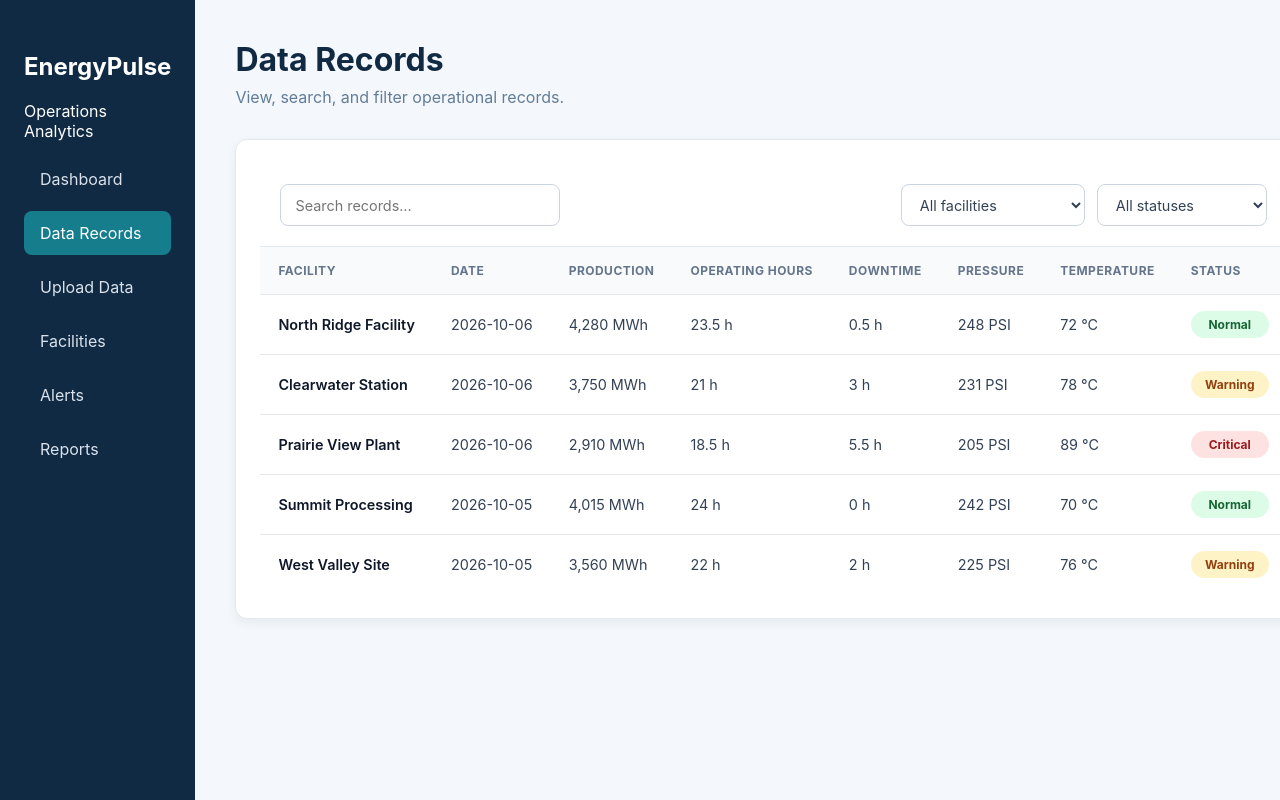
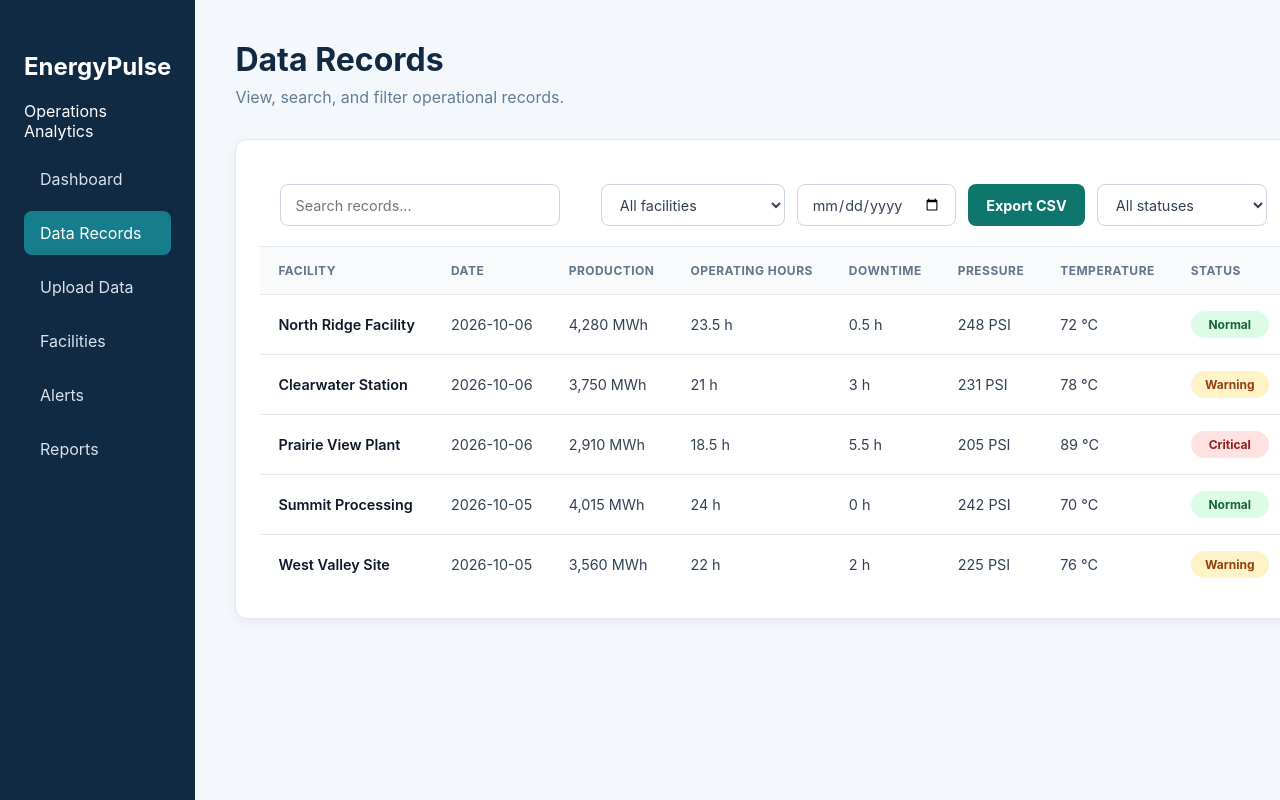
Before and after one commit to humairakarimi/energypulse-dashboard, a React (Vite) app in the folder frontend/: page /records in a window 1280 px wide. Shown: the top 800 px of the page. Built offline with nearby package versions, Linux system fonts and the light colour scheme; the HTML template or start-up script is replaced by a standard one.

Commit message:
Add date filtering and CSV export

```diff
--- a/frontend/src/App.css
+++ b/frontend/src/App.css
@@ -422,10 +422,11 @@
   color: #64748b;
   text-align: center;
 }
-
 @media (max-width: 800px) {
   .records-search,
-  .records-filter {
+  .records-filter,
+  .records-date,
+  .export-button {
     width: 100%;
   }
 
@@ -433,3 +434,46 @@
     margin-right: 0;
   }
 }
+.records-search,
+.records-filter,
+.records-date {
+  height: 42px;
+  padding: 0 14px;
+  color: #334155;
+  background-color: #ffffff;
+  border: 1px solid #cbd5e1;
+  border-radius: 8px;
+  font-family: inherit;
+  font-size: 0.9rem;
+  outline: none;
+}
+
+.export-button {
+  height: 42px;
+  padding: 0 18px;
+  color: #ffffff;
+  background-color: #0f766e;
+  border: none;
+  border-radius: 8px;
+  font-family: inherit;
+  font-size: 0.9rem;
+  font-weight: 700;
+  cursor: pointer;
+  transition:
+    background-color 0.2s ease,
+    transform 0.2s ease;
+}
+
+.export-button:hover {
+  background-color: #115e59;
+}
+
+.export-button:active {
+  transform: translateY(1px);
+}
+
+.export-button:disabled {
+  color: #94a3b8;
+  background-color: #e2e8f0;
+  cursor: not-allowed;
+}
--- a/frontend/src/components/records/RecordsTable.tsx
+++ b/frontend/src/components/records/RecordsTable.tsx
@@ -76,6 +76,7 @@ function RecordsTable() {
     const [searchTerm, setSearchTerm] = useState("");
     const [selectedFacility, setSelectedFacility] = useState("All");
     const [selectedStatus, setSelectedStatus] = useState("All");
+    const [selectedDate, setSelectedDate] = useState("");
 
     const facilities = [...new Set(records.map((record) => record.facility))];
 
@@ -89,9 +90,59 @@ function RecordsTable() {
 
         const matchesStatus =
             selectedStatus === "All" || record.status === selectedStatus;
+        const matchesDate =
+            selectedDate === "" || record.date === selectedDate;
 
-        return matchesSearch && matchesFacility && matchesStatus;
+        return (
+            matchesSearch &&
+            matchesFacility &&
+            matchesStatus &&
+            matchesDate
+        );
     });
+
+    function handleExport() {
+        const headers = [
+            "Facility",
+            "Date",
+            "Production",
+            "Operating Hours",
+            "Downtime",
+            "Pressure",
+            "Temperature",
+            "Status",
+        ];
+
+        const rows = filteredRecords.map((record) => [
+            record.facility,
+            record.date,
+            record.production,
+            record.operatingHours,
+            record.downtimeHours,
+            record.pressure,
+            record.temperature,
+            record.status,
+        ]);
+
+        const csvContent = [
+            headers.join(","),
+            ...rows.map((row) => row.join(",")),
+        ].join("\n");
+
+        const file = new Blob([csvContent], {
+            type: "text/csv;charset=utf-8;",
+        });
+
+        const downloadUrl = URL.createObjectURL(file);
+        const link = document.createElement("a");
+
+        link.href = downloadUrl;
+        link.download = "energy-records.csv";
+        link.click();
+
+        URL.revokeObjectURL(downloadUrl);
+    }
+
     return (
         <>
             <div className="records-toolbar">
@@ -116,6 +167,20 @@ function RecordsTable() {
                         </option>
                     ))}
                 </select>
+                <input
+                    type="date"
+                    className="records-date"
+                    value={selectedDate}
+                    onChange={(event) => setSelectedDate(event.target.value)}
+                />
+                <button
+                    type="button"
+                    className="export-button"
+                    onClick={handleExport}
+                    disabled={filteredRecords.length === 0}
+                >
+                    Export CSV
+                </button>
 
                 <select
                     className="records-filter"
```
